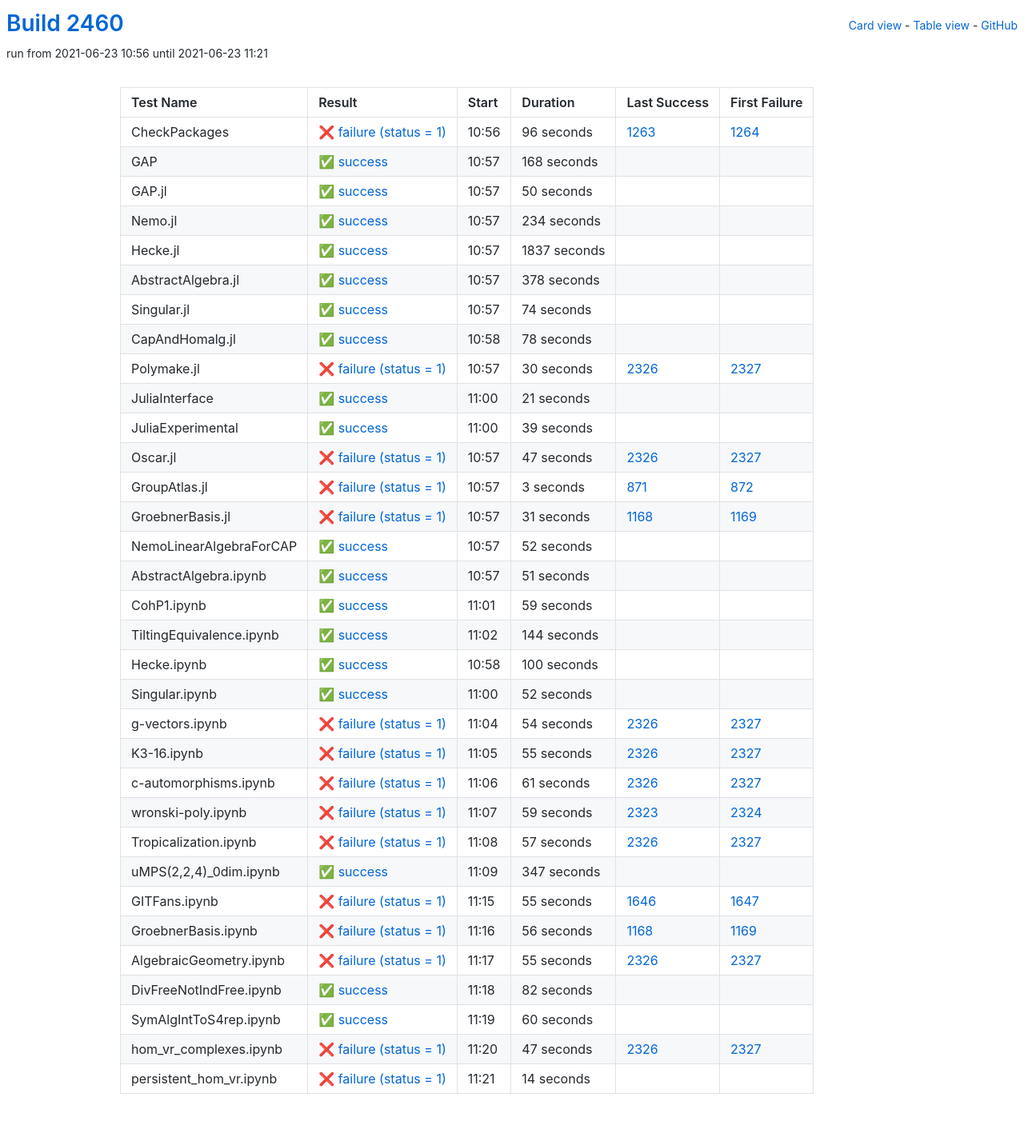
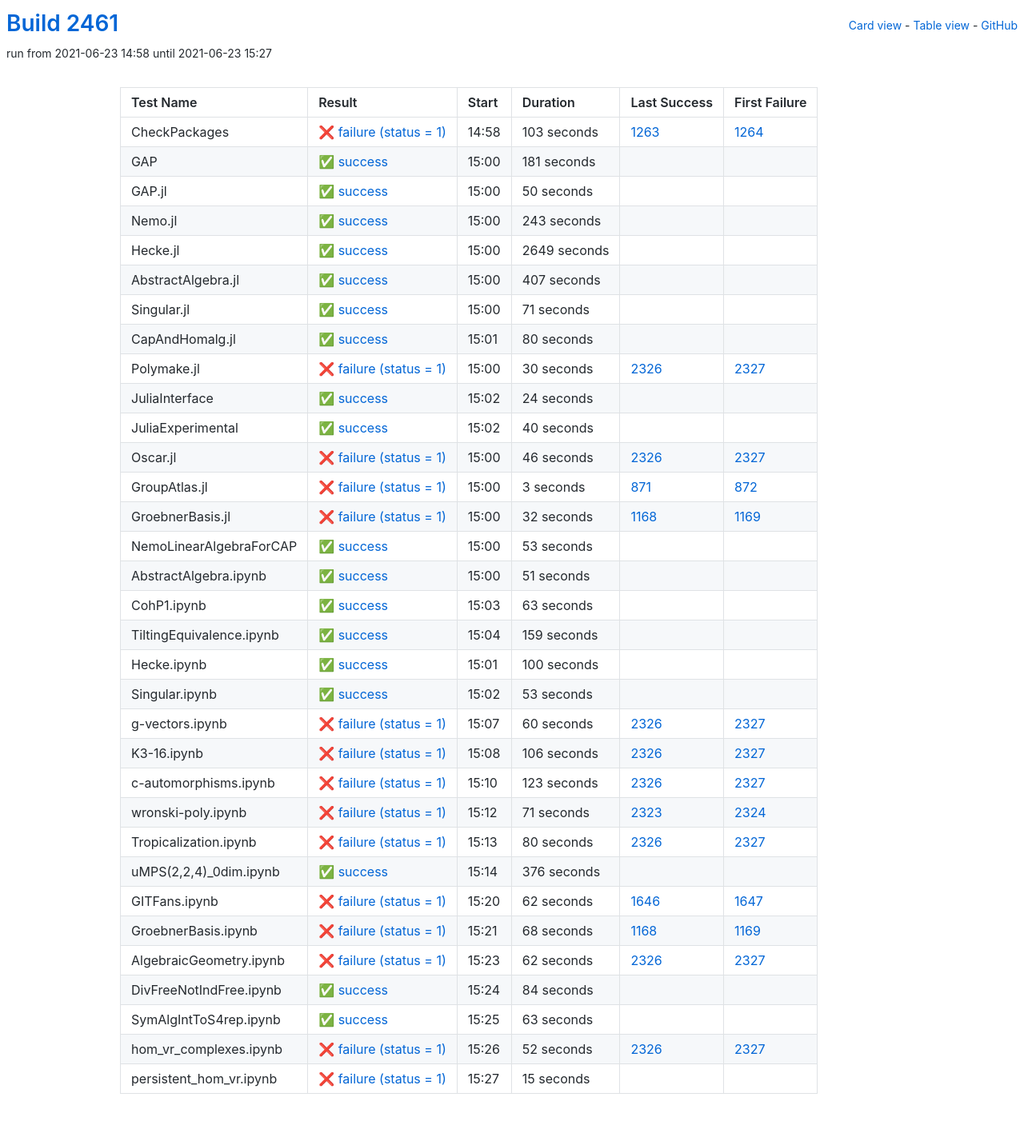
Before and after one commit to oscar-system/oscar-ci-status-stable, a Jekyll site: the page built from table.html, in a window 1280 px wide. Shown: the whole page at 80% size. Built offline with Jekyll 4.4.1, drawn with Linux system fonts in a browser that asks for light colours.

Commit message:
Build #2461

```diff
--- a/_data/ci.yml
+++ b/_data/ci.yml
@@ -1,6 +1,6 @@
 ---
-build: 2460
-build_url: https://oscarci.mathematik.uni-kl.de/job/oscar-stable/2460/
+build: 2461
+build_url: https://oscarci.mathematik.uni-kl.de/job/oscar-stable/2461/
 job: oscar-stable
 organization: oscar-system
 repo: oscar-ci-status-stable
@@ -8,32 +8,32 @@ repourl: https://github.com/oscar-system/oscar-ci-status-stable
 tests:
 - name: CheckPackages
   id: checkpackages
-  log: https://oscarci.mathematik.uni-kl.de/job/oscar-stable/2460/artifact/logs/build-2460/CheckPackages.log
-  start: 2021-06-23 10:56
+  log: https://oscarci.mathematik.uni-kl.de/job/oscar-stable/2461/artifact/logs/build-2461/CheckPackages.log
+  start: 2021-06-23 14:58
   success: false
   exitcode: 1
   status: failure
-  duration: 96
+  duration: 103
   last_success: 1263
   last_success_url: https://oscarci.mathematik.uni-kl.de/job/oscar-stable/1263/
   first_failure: 1264
   first_failure_url: https://oscarci.mathematik.uni-kl.de/job/oscar-stable/1264/
 - name: GAP
   id: gap
-  log: https://oscarci.mathematik.uni-kl.de/job/oscar-stable/2460/artifact/logs/build-2460/GAP.log
-  start: 2021-06-23 10:57
+  log: https://oscarci.mathematik.uni-kl.de/job/oscar-stable/2461/artifact/logs/build-2461/GAP.log
+  start: 2021-06-23 15:00
   success: true
   exitcode: 0
   status: success
-  duration: 168
+  duration: 181
   last_success: false
   last_success_url:
   first_failure: false
   first_failure_url:
 - name: GAP.jl
   id: gap-jl
-  log: https://oscarci.mathematik.uni-kl.de/job/oscar-stable/2460/artifact/logs/build-2460/GAP.jl.log
-  start: 2021-06-23 10:57
+  log: https://oscarci.mathematik.uni-kl.de/job/oscar-stable/2461/artifact/logs/build-2461/GAP.jl.log
+  start: 2021-06-23 15:00
   success: true
   exitcode: 0
   status: success
@@ -44,68 +44,68 @@ tests:
   first_failure_url:
 - name: Nemo.jl
   id: nemo-jl
-  log: https://oscarci.mathematik.uni-kl.de/job/oscar-stable/2460/artifact/logs/build-2460/Nemo.jl.log
-  start: 2021-06-23 10:57
+  log: https://oscarci.mathematik.uni-kl.de/job/oscar-stable/2461/artifact/logs/build-2461/Nemo.jl.log
+  start: 2021-06-23 15:00
   success: true
   exitcode: 0
   status: success
-  duration: 234
+  duration: 243
   last_success: false
   last_success_url:
   first_failure: false
   first_failure_url:
 - name: Hecke.jl
   id: hecke-jl
-  log: https://oscarci.mathematik.uni-kl.de/job/oscar-stable/2460/artifact/logs/build-2460/Hecke.jl.log
-  start: 2021-06-23 10:57
+  log: https://oscarci.mathematik.uni-kl.de/job/oscar-stable/2461/artifact/logs/build-2461/Hecke.jl.log
+  start: 2021-06-23 15:00
   success: true
   exitcode: 0
   status: success
-  duration: 1837
+  duration: 2649
   last_success: false
   last_success_url:
   first_failure: false
   first_failure_url:
 - name: AbstractAlgebra.jl
   id: abstractalgebra-jl
-  log: https://oscarci.mathematik.uni-kl.de/job/oscar-stable/2460/artifact/logs/build-2460/AbstractAlgebra.jl.log
-  start: 2021-06-23 10:57
+  log: https://oscarci.mathematik.uni-kl.de/job/oscar-stable/2461/artifact/logs/build-2461/AbstractAlgebra.jl.log
+  start: 2021-06-23 15:00
   success: true
   exitcode: 0
   status: success
-  duration: 378
+  duration: 407
   last_success: false
   last_success_url:
   first_failure: false
   first_failure_url:
 - name: Singular.jl
   id: singular-jl
-  log: https://oscarci.mathematik.uni-kl.de/job/oscar-stable/2460/artifact/logs/build-2460/Singular.jl.log
-  start: 2021-06-23 10:57
+  log: https://oscarci.mathematik.uni-kl.de/job/oscar-stable/2461/artifact/logs/build-2461/Singular.jl.log
+  start: 2021-06-23 15:00
   success: true
   exitcode: 0
   status: success
-  duration: 74
+  duration: 71
   last_success: false
   last_success_url:
   first_failure: false
   first_failure_url:
 - name: CapAndHomalg.jl
   id: capandhomalg-jl
-  log: https://oscarci.mathematik.uni-kl.de/job/oscar-stable/2460/artifact/logs/build-2460/CapAndHomalg.jl.log
-  start: 2021-06-23 10:58
+  log: https://oscarci.mathematik.uni-kl.de/job/oscar-stable/2461/artifact/logs/build-2461/CapAndHomalg.jl.log
+  start: 2021-06-23 15:01
   success: true
   exitcode: 0
   status: success
-  duration: 78
+  duration: 80
   last_success: false
   last_success_url:
   first_failure: false
   first_failure_url:
 - name: Polymake.jl
   id: polymake-jl
-  log: https://oscarci.mathematik.uni-kl.de/job/oscar-stable/2460/artifact/logs/build-2460/Polymake.jl.log
-  start: 2021-06-23 10:57
+  log: https://oscarci.mathematik.uni-kl.de/job/oscar-stable/2461/artifact/logs/build-2461/Polymake.jl.log
+  start: 2021-06-23 15:00
   success: false
   exitcode: 1
   status: failure
@@ -116,44 +116,44 @@ tests:
   first_failure_url: https://oscarci.mathematik.uni-kl.de/job/oscar-stable/2327/
 - name: JuliaInterface
   id: juliainterface
-  log: https://oscarci.mathematik.uni-kl.de/job/oscar-stable/2460/artifact/logs/build-2460/JuliaInterface.log
-  start: 2021-06-23 11:00
+  log: https://oscarci.mathematik.uni-kl.de/job/oscar-stable/2461/artifact/logs/build-2461/JuliaInterface.log
+  start: 2021-06-23 15:02
   success: true
   exitcode: 0
   status: success
-  duration: 21
+  duration: 24
   last_success: false
   last_success_url:
   first_failure: false
   first_failure_url:
 - name: JuliaExperimental
   id: juliaexperimental
-  log: https://oscarci.mathematik.uni-kl.de/job/oscar-stable/2460/artifact/logs/build-2460/JuliaExperimental.log
-  start: 2021-06-23 11:00
+  log: https://oscarci.mathematik.uni-kl.de/job/oscar-stable/2461/artifact/logs/build-2461/JuliaExperimental.log
+  start: 2021-06-23 15:02
   success: true
   exitcode: 0
   status: success
-  duration: 39
+  duration: 40
   last_success: false
   last_success_url:
   first_failure: false
   first_failure_url:
 - name: Oscar.jl
   id: oscar-jl
-  log: https://oscarci.mathematik.uni-kl.de/job/oscar-stable/2460/artifact/logs/build-2460/Oscar.jl.log
-  start: 2021-06-23 10:57
+  log: https://oscarci.mathematik.uni-kl.de/job/oscar-stable/2461/artifact/logs/build-2461/Oscar.jl.log
+  start: 2021-06-23 15:00
   success: false
   exitcode: 1
   status: failure
-  duration: 47
+  duration: 46
   last_success: 2326
   last_success_url: https://oscarci.mathematik.uni-kl.de/job/oscar-stable/2326/
   first_failure: 2327
   first_failure_url: https://oscarci.mathematik.uni-kl.de/job/oscar-stable/2327/
 - name: GroupAtlas.jl
   id: groupatlas-jl
-  log: https://oscarci.mathematik.uni-kl.de/job/oscar-stable/2460/artifact/logs/build-2460/GroupAtlas.jl.log
-  start: 2021-06-23 10:57
+  log: https://oscarci.mathematik.uni-kl.de/job/oscar-stable/2461/artifact/logs/build-2461/GroupAtlas.jl.log
+  start: 2021-06-23 15:00
   success: false
   exitcode: 1
   status: failure
@@ -164,32 +164,32 @@ tests:
   first_failure_url: https://oscarci.mathematik.uni-kl.de/job/oscar-stable/872/
 - name: GroebnerBasis.jl
   id: groebnerbasis-jl
-  log: https://oscarci.mathematik.uni-kl.de/job/oscar-stable/2460/artifact/logs/build-2460/GroebnerBasis.jl.log
-  start: 2021-06-23 10:57
+  log: https://oscarci.mathematik.uni-kl.de/job/oscar-stable/2461/artifact/logs/build-2461/GroebnerBasis.jl.log
+  start: 2021-06-23 15:00
   success: false
   exitcode: 1
   status: failure
-  duration: 31
+  duration: 32
   last_success: 1168
   last_success_url: https://oscarci.mathematik.uni-kl.de/job/oscar-stable/1168/
   first_failure: 1169
   first_failure_url: https://oscarci.mathematik.uni-kl.de/job/oscar-stable/1169/
 - name: NemoLinearAlgebraForCAP
   id: nemolinearalgebraforcap
-  log: https://oscarci.mathematik.uni-kl.de/job/oscar-stable/2460/artifact/logs/build-2460/NemoLinearAlgebraForCAP.log
-  start: 2021-06-23 10:57
+  log: https://oscarci.mathematik.uni-kl.de/job/oscar-stable/2461/artifact/logs/build-2461/NemoLinearAlgebraForCAP.log
+  start: 2021-06-23 15:00
   success: true
   exitcode: 0
   status: success
-  duration: 52
+  duration: 53
   last_success: false
   last_success_url:
   first_failure: false
   first_failure_url:
 - name: AbstractAlgebra.ipynb
   id: abstractalgebra-ipynb
-  log: https://oscarci.mathematik.uni-kl.de/job/oscar-stable/2460/artifact/logs/build-2460/AbstractAlgebra.ipynb.log
-  start: 2021-06-23 10:57
+  log: https://oscarci.mathematik.uni-kl.de/job/oscar-stable/2461/artifact/logs/build-2461/AbstractAlgebra.ipynb.log
+  start: 2021-06-23 15:00
   success: true
   exitcode: 0
   status: success
@@ -200,32 +200,32 @@ tests:
   first_failure_url:
 - name: CohP1.ipynb
   id: cohp1-ipynb
-  log: https://oscarci.mathematik.uni-kl.de/job/oscar-stable/2460/artifact/logs/build-2460/CohP1.ipynb.log
-  start: 2021-06-23 11:01
+  log: https://oscarci.mathematik.uni-kl.de/job/oscar-stable/2461/artifact/logs/build-2461/CohP1.ipynb.log
+  start: 2021-06-23 15:03
   success: true
   exitcode: 0
   status: success
-  duration: 59
+  duration: 63
   last_success: false
   last_success_url:
   first_failure: false
   first_failure_url:
 - name: TiltingEquivalence.ipynb
   id: tiltingequivalence-ipynb
-  log: https://oscarci.mathematik.uni-kl.de/job/oscar-stable/2460/artifact/logs/build-2460/TiltingEquivalence.ipynb.log
-  start: 2021-06-23 11:02
+  log: https://oscarci.mathematik.uni-kl.de/job/oscar-stable/2461/artifact/logs/build-2461/TiltingEquivalence.ipynb.log
+  start: 2021-06-23 15:04
   success: true
   exitcode: 0
   status: success
-  duration: 144
+  duration: 159
   last_success: false
   last_success_url:
   first_failure: false
   first_failure_url:
 - name: Hecke.ipynb
   id: hecke-ipynb
-  log: https://oscarci.mathematik.uni-kl.de/job/oscar-stable/2460/artifact/logs/build-2460/Hecke.ipynb.log
-  start: 2021-06-23 10:58
+  log: https://oscarci.mathematik.uni-kl.de/job/oscar-stable/2461/artifact/logs/build-2461/Hecke.ipynb.log
+  start: 2021-06-23 15:01
   success: true
   exitcode: 0
   status: success
@@ -236,168 +236,168 @@ tests:
   first_failure_url:
 - name: Singular.ipynb
   id: singular-ipynb
-  log: https://oscarci.mathematik.uni-kl.de/job/oscar-stable/2460/artifact/logs/build-2460/Singular.ipynb.log
-  start: 2021-06-23 11:00
+  log: https://oscarci.mathematik.uni-kl.de/job/oscar-stable/2461/artifact/logs/build-2461/Singular.ipynb.log
+  start: 2021-06-23 15:02
   success: true
   exitcode: 0
   status: success
-  duration: 52
+  duration: 53
   last_success: false
   last_success_url:
   first_failure: false
   first_failure_url:
 - name: g-vectors.ipynb
   id: g-vectors-ipynb
-  log: https://oscarci.mathematik.uni-kl.de/job/oscar-stable/2460/artifact/logs/build-2460/g-vectors.ipynb.log
-  start: 2021-06-23 11:04
+  log: https://oscarci.mathematik.uni-kl.de/job/oscar-stable/2461/artifact/logs/build-2461/g-vectors.ipynb.log
+  start: 2021-06-23 15:07
   success: false
   exitcode: 1
   status: failure
-  duration: 54
+  duration: 60
   last_success: 2326
   last_success_url: https://oscarci.mathematik.uni-kl.de/job/oscar-stable/2326/
   first_failure: 2327
   first_failure_url: https://oscarci.mathematik.uni-kl.de/job/oscar-stable/2327/
 - name: K3-16.ipynb
   id: k3-16-ipynb
-  log: https://oscarci.mathematik.uni-kl.de/job/oscar-stable/2460/artifact/logs/build-2460/K3-16.ipynb.log
-  start: 2021-06-23 11:05
+  log: https://oscarci.mathematik.uni-kl.de/job/oscar-stable/2461/artifact/logs/build-2461/K3-16.ipynb.log
+  start: 2021-06-23 15:08
   success: false
   exitcode: 1
   status: failure
-  duration: 55
+  duration: 106
   last_success: 2326
   last_success_url: https://oscarci.mathematik.uni-kl.de/job/oscar-stable/2326/
   first_failure: 2327
   first_failure_url: https://oscarci.mathematik.uni-kl.de/job/oscar-stable/2327/
 - name: c-automorphisms.ipynb
   id: c-automorphisms-ipynb
-  log: https://oscarci.mathematik.uni-kl.de/job/oscar-stable/2460/artifact/logs/build-2460/c-automorphisms.ipynb.log
-  start: 2021-06-23 11:06
+  log: https://oscarci.mathematik.uni-kl.de/job/oscar-stable/2461/artifact/logs/build-2461/c-automorphisms.ipynb.log
+  start: 2021-06-23 15:10
   success: false
   exitcode: 1
   status: failure
-  duration: 61
+  duration: 123
   last_success: 2326
   last_success_url: https://oscarci.mathematik.uni-kl.de/job/oscar-stable/2326/
   first_failure: 2327
   first_failure_url: https://oscarci.mathematik.uni-kl.de/job/oscar-stable/2327/
 - name: wronski-poly.ipynb
   id: wronski-poly-ipynb
-  log: https://oscarci.mathematik.uni-kl.de/job/oscar-stable/2460/artifact/logs/build-2460/wronski-poly.ipynb.log
-  start: 2021-06-23 11:07
+  log: https://oscarci.mathematik.uni-kl.de/job/oscar-stable/2461/artifact/logs/build-2461/wronski-poly.ipynb.log
+  start: 2021-06-23 15:12
   success: false
   exitcode: 1
   status: failure
-  duration: 59
+  duration: 71
   last_success: 2323
   last_success_url: https://oscarci.mathematik.uni-kl.de/job/oscar-stable/2323/
   first_failure: 2324
   first_failure_url: https://oscarci.mathematik.uni-kl.de/job/oscar-stable/2324/
 - name: Tropicalization.ipynb
   id: tropicalization-ipynb
-  log: https://oscarci.mathematik.uni-kl.de/job/oscar-stable/2460/artifact/logs/build-2460/Tropicalization.ipynb.log
-  start: 2021-06-23 11:08
+  log: https://oscarci.mathematik.uni-kl.de/job/oscar-stable/2461/artifact/logs/build-2461/Tropicalization.ipynb.log
+  start: 2021-06-23 15:13
   success: false
   exitcode: 1
   status: failure
-  duration: 57
+  duration: 80
   last_success: 2326
   last_success_url: https://oscarci.mathematik.uni-kl.de/job/oscar-stable/2326/
   first_failure: 2327
   first_failure_url: https://oscarci.mathematik.uni-kl.de/job/oscar-stable/2327/
 - name: uMPS(2,2,4)_0dim.ipynb
   id: umps-2-2-4-0dim-ipynb
-  log: https://oscarci.mathematik.uni-kl.de/job/oscar-stable/2460/artifact/logs/build-2460/uMPS-2-2-4-_0dim.ipynb.log
-  start: 2021-06-23 11:09
+  log: https://oscarci.mathematik.uni-kl.de/job/oscar-stable/2461/artifact/logs/build-2461/uMPS-2-2-4-_0dim.ipynb.log
+  start: 2021-06-23 15:14
   success: true
   exitcode: 0
   status: success
-  duration: 347
+  duration: 376
   last_success: false
   last_success_url:
   first_failure: false
   first_failure_url:
 - name: GITFans.ipynb
   id: gitfans-ipynb
-  log: https://oscarci.mathematik.uni-kl.de/job/oscar-stable/2460/artifact/logs/build-2460/GITFans.ipynb.log
-  start: 2021-06-23 11:15
+  log: https://oscarci.mathematik.uni-kl.de/job/oscar-stable/2461/artifact/logs/build-2461/GITFans.ipynb.log
+  start: 2021-06-23 15:20
   success: false
   exitcode: 1
   status: failure
-  duration: 55
+  duration: 62
   last_success: 1646
   last_success_url: https://oscarci.mathematik.uni-kl.de/job/oscar-stable/1646/
   first_failure: 1647
   first_failure_url: https://oscarci.mathematik.uni-kl.de/job/oscar-stable/1647/
 - name: GroebnerBasis.ipynb
   id: groebnerbasis-ipynb
-  log: https://oscarci.mathematik.uni-kl.de/job/oscar-stable/2460/artifact/logs/build-2460/GroebnerBasis.ipynb.log
-  start: 2021-06-23 11:16
+  log: https://oscarci.mathematik.uni-kl.de/job/oscar-stable/2461/artifact/logs/build-2461/GroebnerBasis.ipynb.log
+  start: 2021-06-23 15:21
   success: false
   exitcode: 1
   status: failure
-  duration: 56
+  duration: 68
   last_success: 1168
   last_success_url: https://oscarci.mathematik.uni-kl.de/job/oscar-stable/1168/
   first_failure: 1169
   first_failure_url: https://oscarci.mathematik.uni-kl.de/job/oscar-stable/1169/
 - name: AlgebraicGeometry.ipynb
   id: algebraicgeometry-ipynb
-  log: https://oscarci.mathematik.uni-kl.de/job/oscar-stable/2460/artifact/logs/build-2460/AlgebraicGeometry.ipynb.log
-  start: 2021-06-23 11:17
+  log: https://oscarci.mathematik.uni-kl.de/job/oscar-stable/2461/artifact/logs/build-2461/AlgebraicGeometry.ipynb.log
+  start: 2021-06-23 15:23
   success: false
   exitcode: 1
   status: failure
-  duration: 55
+  duration: 62
   last_success: 2326
   last_success_url: https://oscarci.mathematik.uni-kl.de/job/oscar-stable/2326/
   first_failure: 2327
   first_failure_url: https://oscarci.mathematik.uni-kl.de/job/oscar-stable/2327/
 - name: DivFreeNotIndFree.ipynb
   id: divfreenotindfree-ipynb
-  log: https://oscarci.mathematik.uni-kl.de/job/oscar-stable/2460/artifact/logs/build-2460/DivFreeNotIndFree.ipynb.log
-  start: 2021-06-23 11:18
+  log: https://oscarci.mathematik.uni-kl.de/job/oscar-stable/2461/artifact/logs/build-2461/DivFreeNotIndFree.ipynb.log
+  start: 2021-06-23 15:24
   success: true
   exitcode: 0
   status: success
-  duration: 82
+  duration: 84
   last_success: false
   last_success_url:
   first_failure: false
   first_failure_url:
 - name: SymAlgIntToS4rep.ipynb
   id: symalginttos4rep-ipynb
-  log: https://oscarci.mathematik.uni-kl.de/job/oscar-stable/2460/artifact/logs/build-2460/SymAlgIntToS4rep.ipynb.log
-  start: 2021-06-23 11:19
+  log: https://oscarci.mathematik.uni-kl.de/job/oscar-stable/2461/artifact/logs/build-2461/SymAlgIntToS4rep.ipynb.log
+  start: 2021-06-23 15:25
   success: true
   exitcode: 0
   status: success
-  duration: 60
+  duration: 63
   last_success: false
   last_success_url:
   first_failure: false
   first_failure_url:
 - name: hom_vr_complexes.ipynb
   id: hom-vr-complexes-ipynb
-  log: https://oscarci.mathematik.uni-kl.de/job/oscar-stable/2460/artifact/logs/build-2460/hom_vr_complexes.ipynb.log
-  start: 2021-06-23 11:20
+  log: https://oscarci.mathematik.uni-kl.de/job/oscar-stable/2461/artifact/logs/build-2461/hom_vr_complexes.ipynb.log
+  start: 2021-06-23 15:26
   success: false
   exitcode: 1
   status: failure
-  duration: 47
+  duration: 52
   last_success: 2326
   last_success_url: https://oscarci.mathematik.uni-kl.de/job/oscar-stable/2326/
   first_failure: 2327
   first_failure_url: https://oscarci.mathematik.uni-kl.de/job/oscar-stable/2327/
 - name: persistent_hom_vr.ipynb
   id: persistent-hom-vr-ipynb
-  log: https://oscarci.mathematik.uni-kl.de/job/oscar-stable/2460/artifact/logs/build-2460/persistent_hom_vr.ipynb.log
-  start: 2021-06-23 11:21
+  log: https://oscarci.mathematik.uni-kl.de/job/oscar-stable/2461/artifact/logs/build-2461/persistent_hom_vr.ipynb.log
+  start: 2021-06-23 15:27
   success: false
   exitcode: 1
   status: failure
-  duration: 14
+  duration: 15
   last_success: false
   last_success_url:
   first_failure: false
```
Also changed, not shown: README.md.
